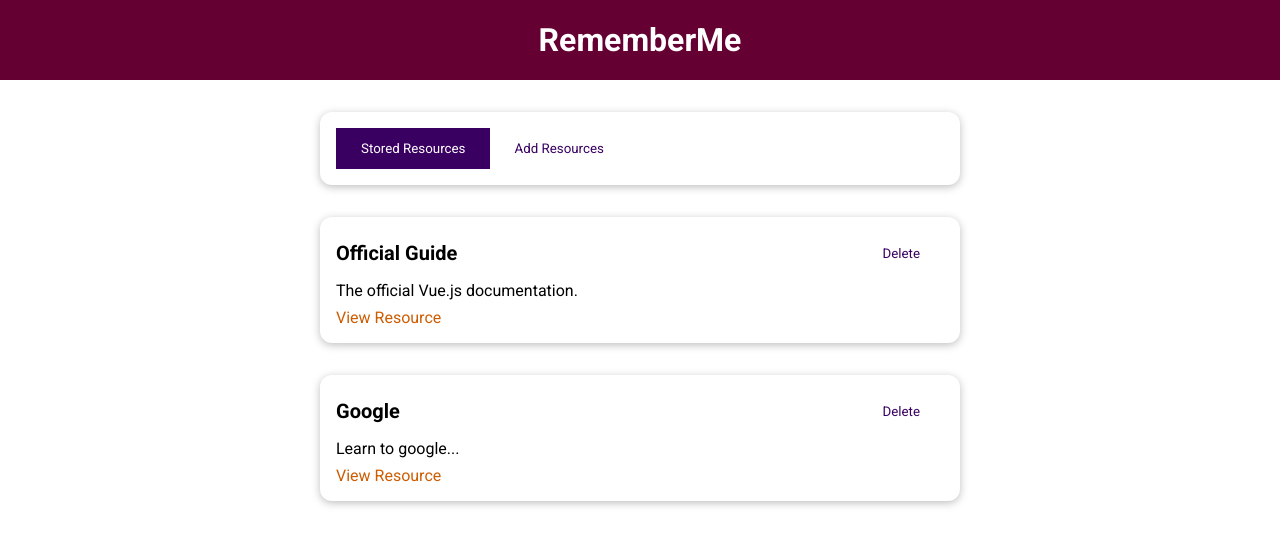
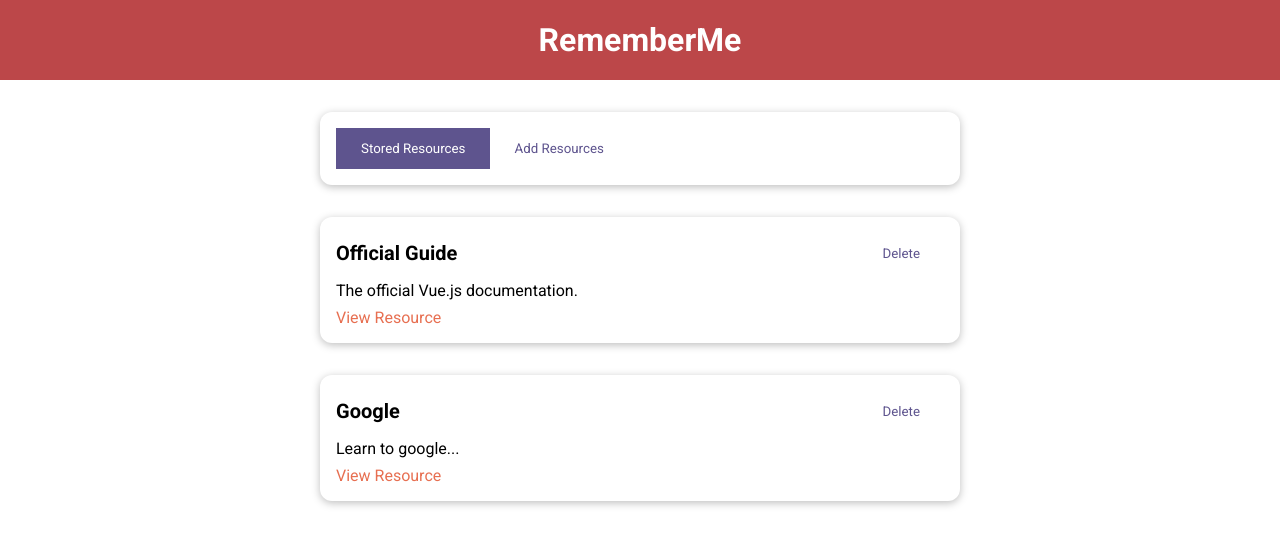
Before and after one commit to AntonioSertic23/Course-Project-The-Learning-Resources-App, a Vue app: page / in a window 1280 px wide. Shown: the top 546 px of the page. Built offline with nearby package versions, Linux system fonts and the light colour scheme.

Commit message:
README++

```diff
--- a/src/components/UI/BaseButton.vue
+++ b/src/components/UI/BaseButton.vue
@@ -14,26 +14,26 @@ export default {
 button {
   padding: 0.75rem 1.5rem;
   font-family: inherit;
-  background-color: #3a0061;
-  border: 1px solid #3a0061;
+  background-color: #5e548e;
+  border: 1px solid #5e548e;
   color: white;
   cursor: pointer;
 }
 
 button:hover,
 button:active {
-  background-color: #270041;
-  border-color: #270041;
+  background-color: #231942;
+  border-color: #231942;
 }
 
 .flat {
   background-color: transparent;
-  color: #3a0061;
+  color: #5e548e;
   border: none;
 }
 
 .flat:hover,
 .flat:active {
-  background-color: #edd2ff;
+  background-color: #cdb4db;
 }
 </style>
--- a/src/components/UI/BaseDialog.vue
+++ b/src/components/UI/BaseDialog.vue
@@ -52,7 +52,7 @@ dialog {
 }
 
 header {
-  background-color: #3a0061;
+  background-color: #bc4749;
   color: white;
   width: 100%;
   padding: 1rem;
--- a/src/components/layouts/TheHeader.vue
+++ b/src/components/layouts/TheHeader.vue
@@ -14,7 +14,7 @@ export default {
 header {
   width: 100%;
   height: 5rem;
-  background-color: #640032;
+  background-color: #bc4749;
   display: flex;
   justify-content: center;
   align-items: center;
--- a/src/components/learning-resources/AddResources.vue
+++ b/src/components/learning-resources/AddResources.vue
@@ -95,8 +95,8 @@ textarea {
 input:focus,
 textarea:focus {
   outline: none;
-  border-color: #3a0061;
-  background-color: #f7ebff;
+  border-color: #386641;
+  background-color: #efe;
 }
 
 .form-control {
--- a/src/components/learning-resources/LearningResource.vue
+++ b/src/components/learning-resources/LearningResource.vue
@@ -45,11 +45,11 @@ p {
 
 a {
   text-decoration: none;
-  color: #ce5c00;
+  color: #e76f51;
 }
 
 a:hover,
 a:active {
-  color: #c89300;
+  color: #e9c46a;
 }
 </style>
```
Also changed, not shown: learning-resources-app.png (added), 1 other file (tests, documents, lock files or other folders).
